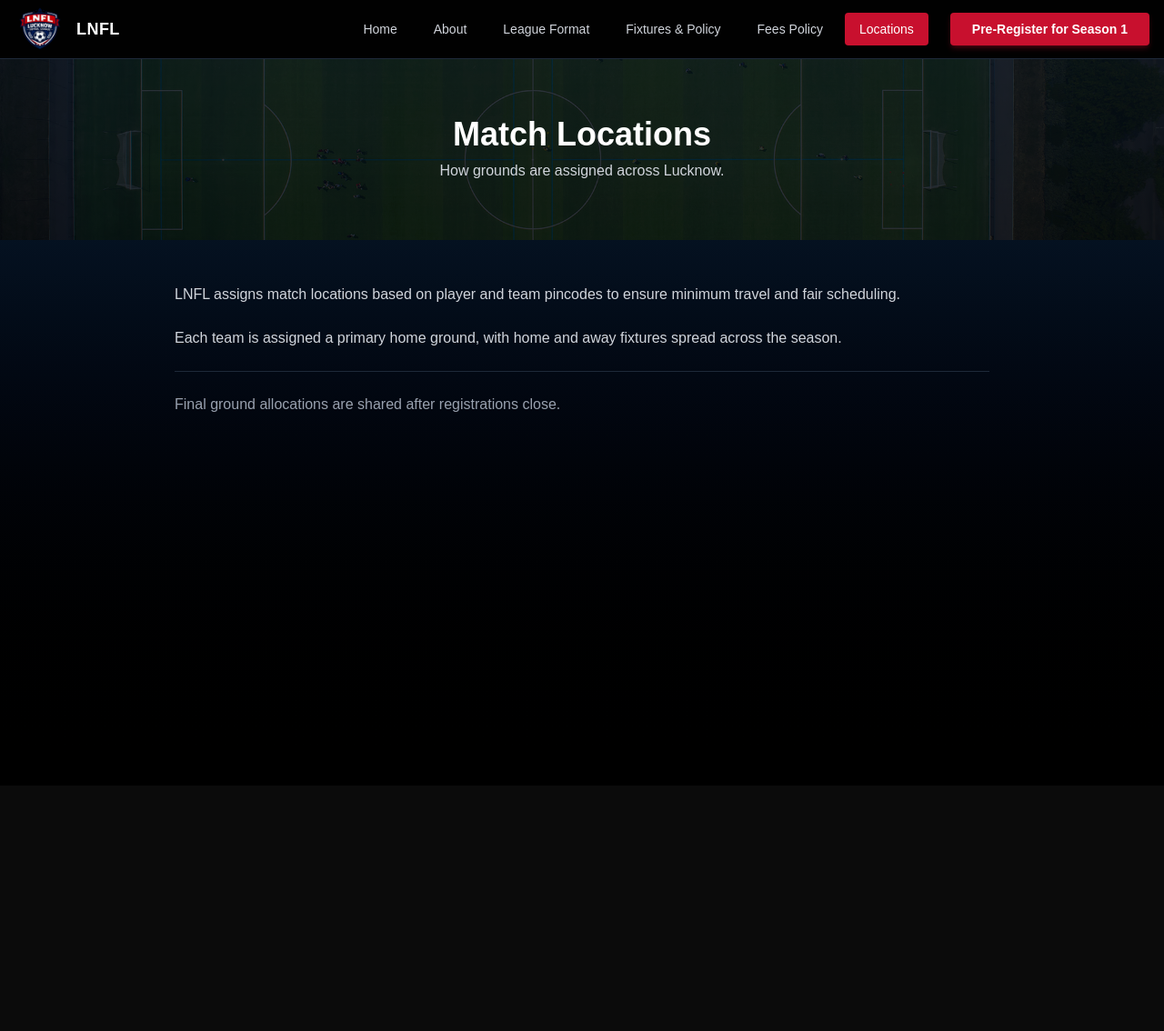
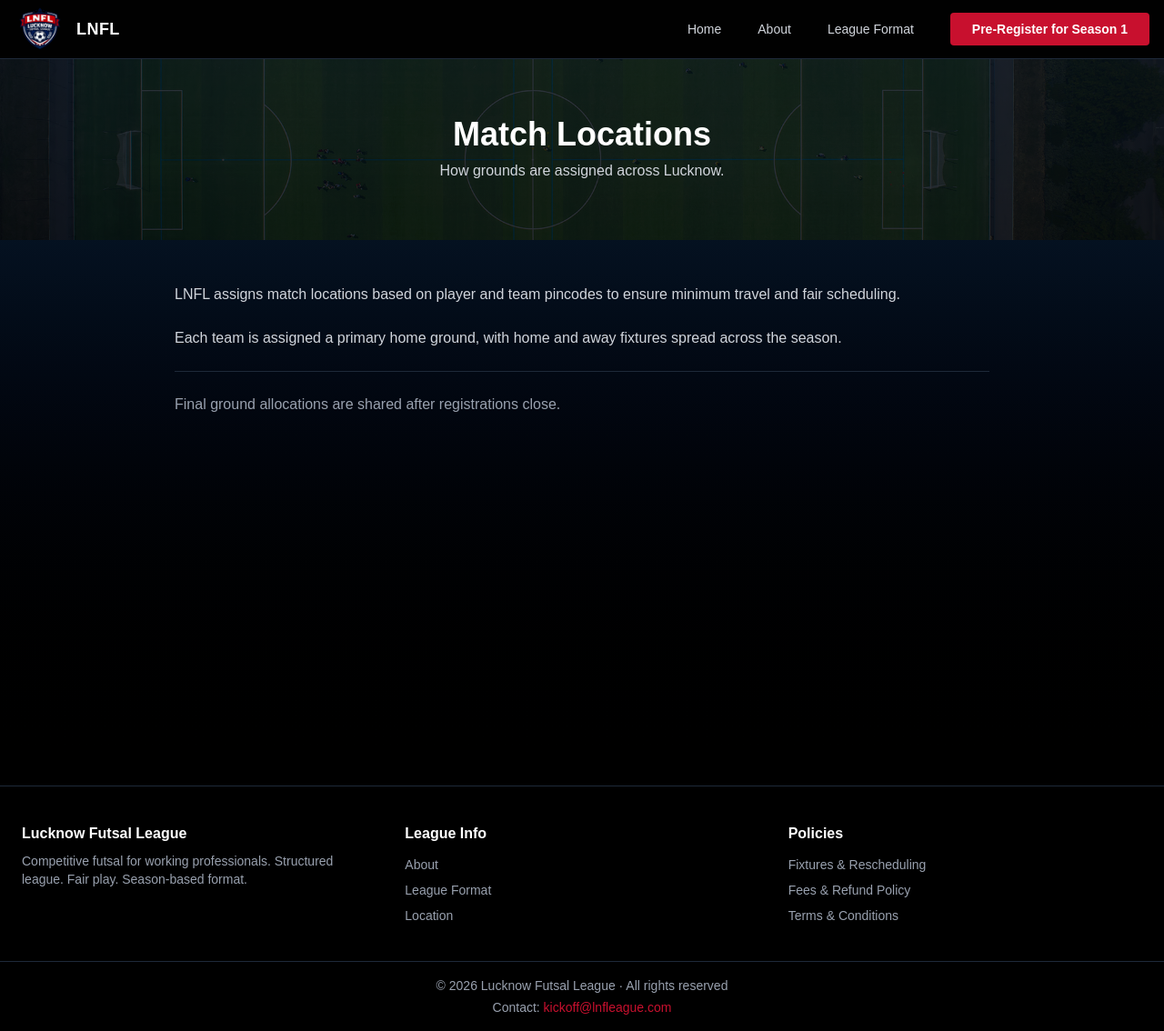
Before and after one commit to Starandstrip/lnfl-website, a Next.js app: page /location in a window 1280 px wide. Shown: the whole page at 91% size. Before the commit the page ends 864 px from the top, so only its background shows below. Built offline with nearby package versions, Linux system fonts and the light colour scheme.

Commit message:
Finalize layout with header and footer

```diff
--- a/src/app/layout.js
+++ b/src/app/layout.js
@@ -1,6 +1,7 @@
 import { Geist, Geist_Mono } from "next/font/google";
 import "./globals.css";
 import Header from "@/components/Header";
+import Footer from "@/components/footer";
 
 const geistSans = Geist({
   variable: "--font-geist-sans",
@@ -25,6 +26,7 @@ export default function RootLayout({ children }) {
       >
         <Header />
         <main className="pt-16">{children}</main>
+        <Footer />
       </body>
     </html>
   );
--- /dev/null
+++ b/src/components/Footer.js
@@ -0,0 +1,81 @@
+import Link from "next/link";
+
+export default function Footer() {
+  return (
+    <footer className="bg-black border-t border-gray-800 text-gray-400">
+      <div className="max-w-7xl mx-auto px-6 py-10 grid grid-cols-1 md:grid-cols-3 gap-8">
+
+        {/* Brand */}
+        <div>
+          <h3 className="text-white font-semibold mb-2">
+            Lucknow Futsal League
+          </h3>
+          <p className="text-sm">
+            Competitive futsal for working professionals.
+            Structured league. Fair play. Season-based format.
+          </p>
+        </div>
+
+        {/* League Info */}
+        <div>
+          <h4 className="text-white font-semibold mb-3">League Info</h4>
+          <ul className="space-y-2 text-sm">
+            <li>
+              <Link href="/about" className="hover:text-white transition">
+                About
+              </Link>
+            </li>
+            <li>
+              <Link href="/format" className="hover:text-white transition">
+                League Format
+              </Link>
+            </li>
+            <li>
+              <Link href="/location" className="hover:text-white transition">
+                Location
+              </Link>
+            </li>
+          </ul>
+        </div>
+
+        {/* Policies */}
+        <div>
+          <h4 className="text-white font-semibold mb-3">Policies</h4>
+          <ul className="space-y-2 text-sm">
+            <li>
+              <Link href="/fixtures-policy" className="hover:text-white transition">
+                Fixtures & Rescheduling
+              </Link>
+            </li>
+            <li>
+              <Link href="/fees-policy" className="hover:text-white transition">
+                Fees & Refund Policy
+              </Link>
+            </li>
+            <li>
+              <Link href="/terms" className="hover:text-white transition">
+                Terms & Conditions
+              </Link>
+            </li>
+          </ul>
+        </div>
+      </div>
+
+      {/* Bottom */}
+      <div className="border-t border-gray-800 py-4 text-center text-sm">
+        <p>
+          © {new Date().getFullYear()} Lucknow Futsal League · All rights reserved
+        </p>
+        <p className="mt-1">
+          Contact:{" "}
+          <a
+            href="mailto:kickoff@lnfleague.com"
+            className="text-[#c8102e] hover:underline"
+          >
+            kickoff@lnfleague.com
+          </a>
+        </p>
+      </div>
+    </footer>
+  );
+}
--- a/src/components/Header.js
+++ b/src/components/Header.js
@@ -9,9 +9,6 @@ const navLinks = [
   { name: "Home", href: "/" },
   { name: "About", href: "/about" },
   { name: "League Format", href: "/format" },
-  { name: "Fixtures & Policy", href: "/fixtures-policy" },
-  { name: "Fees Policy", href: "/fees-policy" },
-  { name: "Locations", href: "/location" },
 ];
 
 export default function Header() {
@@ -22,7 +19,7 @@ export default function Header() {
     <header className="fixed top-0 left-0 w-full z-50 bg-black/90 backdrop-blur border-b border-gray-800">
       <div className="max-w-7xl mx-auto px-4 h-16 flex items-center justify-between">
 
-        {/* Logo (bigger, header height unchanged) */}
+        {/* Logo */}
         <Link href="/" className="flex items-center gap-3">
           <Image
             src="/lnfl-logo.png"
@@ -36,51 +33,38 @@ export default function Header() {
           </span>
         </Link>
 
-        {/* Desktop Navigation */}
-        <nav className="hidden md:flex items-center gap-2 relative">
+        {/* Desktop Nav */}
+        <nav className="hidden md:flex items-center gap-2">
           {navLinks.map((link) => {
             const isActive = pathname === link.href;
             return (
               <Link
                 key={link.href}
                 href={link.href}
-                className={`relative px-4 py-2 text-sm font-medium rounded transition-all duration-300
-                  ${
-                    isActive
-                      ? "text-white"
-                      : "text-gray-300 hover:text-white"
-                  }
-                `}
+                className={`relative px-4 py-2 text-sm font-medium rounded transition-all duration-300 ${
+                  isActive
+                    ? "text-white bg-[#c8102e]"
+                    : "text-gray-300 hover:text-white"
+                }`}
               >
-                {isActive && (
-                  <span className="absolute inset-0 bg-[#c8102e] rounded z-[-1] transition-all duration-300"></span>
-                )}
                 {link.name}
               </Link>
             );
           })}
 
-          {/* Register CTA (strong, visible immediately) */}
+          {/* CTA */}
           <Link
             href="/register"
-            className="
-              ml-4 px-6 py-2 rounded
-              bg-[#c8102e] text-white
-              text-sm font-semibold
-              shadow-md shadow-[#c8102e]/30
-              hover:bg-red-700 hover:scale-[1.03]
-              transition-all duration-300
-            "
+            className="ml-4 px-6 py-2 rounded bg-[#c8102e] text-white text-sm font-semibold shadow-md hover:bg-red-700 transition"
           >
             Pre-Register for Season 1
           </Link>
         </nav>
 
-        {/* Mobile Hamburger */}
+        {/* Mobile Menu Button */}
         <button
           onClick={() => setOpen(!open)}
-          className="md:hidden text-white text-2xl focus:outline-none"
-          aria-label="Toggle menu"
+          className="md:hidden text-white text-2xl"
         >
           ☰
         </button>
@@ -89,7 +73,7 @@ export default function Header() {
       {/* Mobile Menu */}
       <div
         className={`md:hidden overflow-hidden transition-all duration-300 ${
-          open ? "max-h-[500px]" : "max-h-0"
+          open ? "max-h-80" : "max-h-0"
         }`}
       >
         <div className="bg-black border-t border-gray-800 px-4 py-4 space-y-3">
@@ -100,31 +84,21 @@ export default function Header() {
                 key={link.href}
                 href={link.href}
                 onClick={() => setOpen(false)}
-                className={`block px-4 py-2 rounded transition-all duration-300
-                  ${
-                    isActive
-                      ? "bg-[#c8102e] text-white"
-                      : "text-gray-300 hover:bg-gray-800 hover:text-white"
-                  }
-                `}
+                className={`block px-4 py-2 rounded ${
+                  isActive
+                    ? "bg-[#c8102e] text-white"
+                    : "text-gray-300 hover:bg-gray-800"
+                }`}
               >
                 {link.name}
               </Link>
             );
           })}
 
-          {/* Mobile Register CTA */}
           <Link
             href="/register"
             onClick={() => setOpen(false)}
-            className="
-              block mt-3 px-4 py-2 rounded
-              bg-[#c8102e] text-white
-              text-center font-semibold
-              shadow-md shadow-[#c8102e]/30
-              hover:bg-red-700
-              transition-all duration-300
-            "
+            className="block mt-3 px-4 py-2 rounded bg-[#c8102e] text-white text-center font-semibold"
           >
             Pre-Register for Season 1
           </Link>
```
